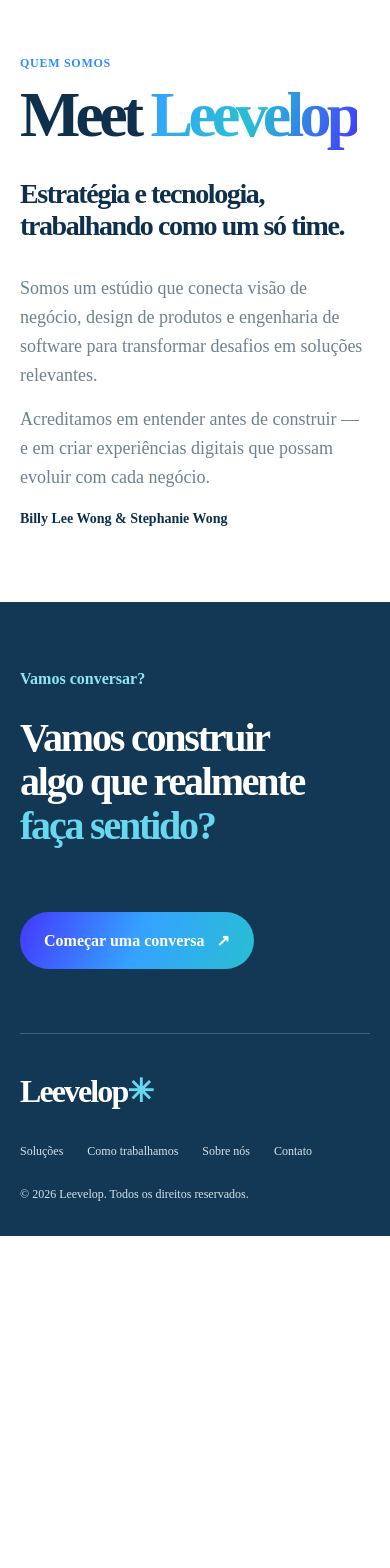
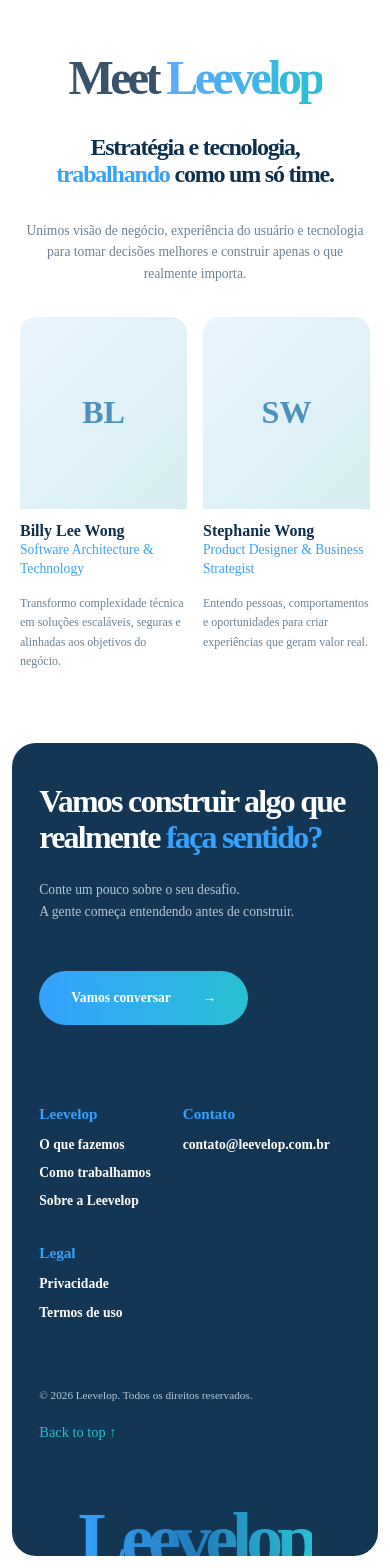
Before and after one commit to LeevelopStudio/leevelop-web, a Next.js app: page / in a window 390 px wide. Shown: the part 4865-6433 px from the top of the page. Before the commit the page ends 6101 px from the top, so only its background shows below. Built offline with nearby package versions, Linux system fonts and the light colour scheme.

Commit message:
feat: rebuild founders section and rounded Framer footer

```diff
--- a/components/layout/Footer.module.css
+++ b/components/layout/Footer.module.css
@@ -1,12 +1,17 @@
-.footer { overflow: hidden; padding-block: clamp(4rem, 8vw, 7rem) var(--space-6); background: var(--color-footer); color: #fff; }
-.top { display: flex; justify-content: space-between; align-items: end; gap: var(--space-8); padding-bottom: clamp(4rem, 9vw, 8rem); }
-.eyebrow { margin-bottom: var(--space-5); color: #92e5f2; font-weight: 700; }
-.top h2 { max-width: 52rem; font-size: clamp(2.5rem, 5vw, 5.5rem); font-weight: 800; line-height: 1.1; letter-spacing: -0.055em; }
-.top h2 span { color: #67d9ef; }
-.cta { display: inline-flex; flex-shrink: 0; align-items: center; gap: var(--space-3); padding: 1rem 1.5rem; border-radius: var(--radius-pill); background: linear-gradient(110deg, var(--color-indigo-600), var(--color-blue-500), var(--color-cyan-500)); font-weight: 800; }
-.bottom { display: flex; flex-wrap: wrap; align-items: center; justify-content: space-between; gap: var(--space-5); border-top: 1px solid rgb(255 255 255 / 20%); padding-top: var(--space-6); }
-.brand { font-size: 2rem; font-weight: 800; letter-spacing: -0.06em; }
-.brand span { color: #67d9ef; }
-.bottom nav { display: flex; flex-wrap: wrap; gap: var(--space-5); }
-.bottom nav a, .bottom small { color: #d4e3ec; font-size: var(--font-size-xs); }
-@media (max-width: 780px) { .top { flex-direction: column; align-items: start; } .bottom { align-items: start; flex-direction: column; } }
+.footer { padding: 0 .75rem .75rem; background: #fff; color: #fff; }
+.inner { position: relative; min-height: clamp(36rem,65vw,52rem); overflow: hidden; border-radius: 1.5rem; background: #123653; padding: clamp(2.5rem,6vw,6rem) clamp(1.5rem,7vw,7rem) 10rem; }
+.top { display: flex; justify-content: space-between; align-items: center; gap: 3rem; }
+.top h2 { font-size: clamp(2rem,4vw,4.2rem); line-height: 1.13; letter-spacing: -.055em; }
+.top h2 span { color: #35a2ff; }
+.top p { margin-top: 1.5rem; color: #b7c8d6; font-size: clamp(.85rem,1.2vw,1rem); }
+.cta { flex-shrink: 0; display: inline-flex; align-items: center; gap: 2rem; padding: 1rem 2rem; border-radius: 999px; background: linear-gradient(90deg,#35a2ff,#28bfd2); font-weight: 800; font-size: .85rem; }
+.links { display: flex; flex-wrap: wrap; gap: clamp(2rem,6vw,7rem); margin-top: clamp(5rem,9vw,9rem); }
+.links > div { display: grid; align-content: start; gap: .4rem; }
+.links h3 { color: #35a2ff; font-size: .95rem; margin-bottom: .35rem; }
+.links a,.links span { font-size: .85rem; font-weight: 700; }
+.bottom { display: flex; justify-content: space-between; align-items: center; gap: 1rem; margin-top: clamp(4rem,8vw,8rem); }
+.bottom small { color: #b7c8d6; font-size: .7rem; }
+.bottom a { color: #28bfd2; font-size: .9rem; }
+.wordmark { position: absolute; bottom: -.18em; left: 50%; transform: translateX(-50%); white-space: nowrap; font-size: clamp(6rem,18vw,22rem); font-weight: 800; line-height: .8; letter-spacing: -.085em; background: linear-gradient(90deg,#35a2ff,#237cba,#28bfd2); background-clip: text; color: transparent; }
+@media(max-width:720px) { .top { flex-direction: column; align-items: flex-start; } .inner { padding-bottom: 7rem; } .bottom { align-items: flex-start; } .wordmark { font-size: 19vw; } }
+@media(max-width:420px) { .links { gap: 2rem; } .bottom { flex-direction: column; } }
--- a/components/layout/Footer.tsx
+++ b/components/layout/Footer.tsx
@@ -4,26 +4,21 @@ import styles from "./Footer.module.css";
 export function Footer() {
   return (
     <footer id="contato" className={styles.footer}>
-      <div className="container">
+      <div className={styles.inner}>
         <div className={styles.top}>
           <div>
-            <p className={styles.eyebrow}>Vamos conversar?</p>
-            <h2>Vamos construir algo que realmente <span>faça sentido?</span></h2>
+            <h2>Vamos construir algo que<br/> realmente <span>faça sentido?</span></h2>
+            <p>Conte um pouco sobre o seu desafio.<br/>A gente começa entendendo antes de construir.</p>
           </div>
-          <a className={styles.cta} href="mailto:contato@leevelop.com.br?subject=Vamos%20conversar">
-            Começar uma conversa <span aria-hidden="true">↗</span>
-          </a>
+          <a className={styles.cta} href="mailto:contato@leevelop.com.br?subject=Vamos%20conversar">Vamos conversar <span aria-hidden="true">→</span></a>
         </div>
-        <div className={styles.bottom}>
-          <Link href="/" className={styles.brand}>Leevelop<span>✳</span></Link>
-          <nav aria-label="Links do rodapé">
-            <Link href="#solucoes">Soluções</Link>
-            <Link href="#como-trabalhamos">Como trabalhamos</Link>
-            <Link href="#sobre">Sobre nós</Link>
-            <a href="mailto:contato@leevelop.com.br">Contato</a>
-          </nav>
-          <small>© {new Date().getFullYear()} Leevelop. Todos os direitos reservados.</small>
+        <div className={styles.links}>
+          <div><h3>Leevelop</h3><Link href="#solucoes">O que fazemos</Link><Link href="#como-trabalhamos">Como trabalhamos</Link><Link href="#sobre">Sobre a Leevelop</Link></div>
+          <div><h3>Contato</h3><a href="mailto:contato@leevelop.com.br">contato@leevelop.com.br</a></div>
+          <div><h3>Legal</h3><span>Privacidade</span><span>Termos de uso</span></div>
         </div>
+        <div className={styles.bottom}><small>© {new Date().getFullYear()} Leevelop. Todos os direitos reservados.</small><Link href="#">Back to top ↑</Link></div>
+        <div className={styles.wordmark} aria-hidden="true">Leevelop</div>
       </div>
     </footer>
   );
--- a/components/sections/About.module.css
+++ b/components/sections/About.module.css
@@ -1,9 +1,19 @@
-.section { padding-block: var(--section-space); overflow: hidden; }
-.title { margin: var(--space-3) 0 var(--space-8); font-size: clamp(4rem, 12vw, 10rem); line-height: 0.95; letter-spacing: -0.075em; font-weight: 800; }
-.title span { background: linear-gradient(110deg, var(--color-blue-500), var(--color-cyan-500), var(--color-indigo-600)); color: transparent; background-clip: text; }
-.content { display: grid; grid-template-columns: 1fr 1fr; gap: clamp(2rem, 7vw, 7rem); align-items: start; }
-.content h3 { font-size: clamp(1.75rem, 3vw, 3rem); letter-spacing: -0.05em; }
-.copy { display: grid; gap: var(--space-4); }
-.copy p { font-size: var(--font-size-lg); }
-.copy .names { color: var(--color-text); font-size: var(--font-size-sm); font-weight: 800; }
-@media (max-width: 700px) { .content { grid-template-columns: 1fr; } .title { margin-bottom: var(--space-6); } }
+.section { padding-block: clamp(4.5rem,8vw,8rem); background: #fff; }
+.title { text-align: center; margin: 0 0 clamp(2rem,4vw,4rem); font-size: clamp(3.75rem,10vw,9.5rem); line-height: 1; letter-spacing: -.075em; font-weight: 800; color: #38536a; }
+.title span { background: linear-gradient(100deg,#60a8ff,#27c1d2); background-clip: text; color: transparent; }
+.people { display: grid; grid-template-columns: minmax(0,1fr) minmax(0,1.25fr) minmax(0,1fr); align-items: start; gap: clamp(1.25rem,4vw,5rem); max-width: 64rem; margin-inline: auto; }
+.person { min-width: 0; }
+.portraitPlaceholder { display: grid; place-items: center; width: 100%; aspect-ratio: 4/4.6; border-radius: 1rem 1rem 0 0; background: linear-gradient(135deg,#eaf5ff,#d7edf0); color: #4b91bc; font-size: clamp(2rem,5vw,5rem); font-weight: 800; }
+.person h3 { margin-top: .8rem; font-size: 1rem; }
+.person .role { color: #35a2ff; font-size: .85rem; line-height: 1.4; }
+.person p:last-child { margin-top: 1rem; font-size: .85rem; }
+.center { padding-top: clamp(1rem,4vw,4rem); text-align: center; }
+.center h3 { font-size: clamp(1.5rem,2.8vw,2.8rem); line-height: 1.12; letter-spacing: -.05em; }
+.center h3 span { color: var(--color-blue-500); }
+.center p { max-width: 22rem; margin: 2rem auto 0; font-size: .85rem; }
+.connector { display: flex; align-items: center; margin-top: 2rem; color: #2fc1d2; }
+.connector span { display: grid; place-items: center; width: 3rem; height: 3rem; flex-shrink: 0; border-radius: 50%; background: #2fc1d2; color: white; }
+.connector span:first-child { background: #123653; }
+.connector i { flex: 1; height: 1px; background: #2fc1d2; }
+@media(max-width:720px) { .people { grid-template-columns: repeat(2,minmax(0,1fr)); } .center { grid-column: 1/-1; grid-row: 1; padding: 0 0 1rem; } .center .connector { display: none; } .title { font-size: clamp(3rem,11vw,5rem); } }
+@media(max-width:420px) { .people { gap: 1rem; } .person p:last-child { font-size: .75rem; } }
--- a/components/sections/About.tsx
+++ b/components/sections/About.tsx
@@ -4,15 +4,25 @@ export function About() {
   return (
     <section id="sobre" className={styles.section} aria-labelledby="about-title">
       <div className="container">
-        <p className="eyebrow">Quem somos</p>
         <h2 id="about-title" className={styles.title}>Meet <span>Leevelop</span></h2>
-        <div className={styles.content}>
-          <h3>Estratégia e tecnologia, trabalhando como um só time.</h3>
-          <div className={styles.copy}>
-            <p>Somos um estúdio que conecta visão de negócio, design de produtos e engenharia de software para transformar desafios em soluções relevantes.</p>
-            <p>Acreditamos em entender antes de construir — e em criar experiências digitais que possam evoluir com cada negócio.</p>
-            <p className={styles.names}>Billy Lee Wong &amp; Stephanie Wong</p>
+        <div className={styles.people}>
+          <article className={styles.person}>
+            <div className={styles.portraitPlaceholder} role="img" aria-label="Espaço reservado para a foto de Billy Lee Wong">BL</div>
+            <h3>Billy Lee Wong</h3>
+            <p className={styles.role}>Software Architecture &amp; Technology</p>
+            <p>Transformo complexidade técnica em soluções escaláveis, seguras e alinhadas aos objetivos do negócio.</p>
+          </article>
+          <div className={styles.center}>
+            <h3>Estratégia e tecnologia, <span>trabalhando</span> como um só time.</h3>
+            <div className={styles.connector} aria-hidden="true"><span>✳</span><i/><span>✳</span></div>
+            <p>Unimos visão de negócio, experiência do usuário e tecnologia para tomar decisões melhores e construir apenas o que realmente importa.</p>
           </div>
+          <article className={styles.person}>
+            <div className={styles.portraitPlaceholder} role="img" aria-label="Espaço reservado para a foto de Stephanie Wong">SW</div>
+            <h3>Stephanie Wong</h3>
+            <p className={styles.role}>Product Designer &amp; Business Strategist</p>
+            <p>Entendo pessoas, comportamentos e oportunidades para criar experiências que geram valor real.</p>
+          </article>
         </div>
       </div>
     </section>
```
